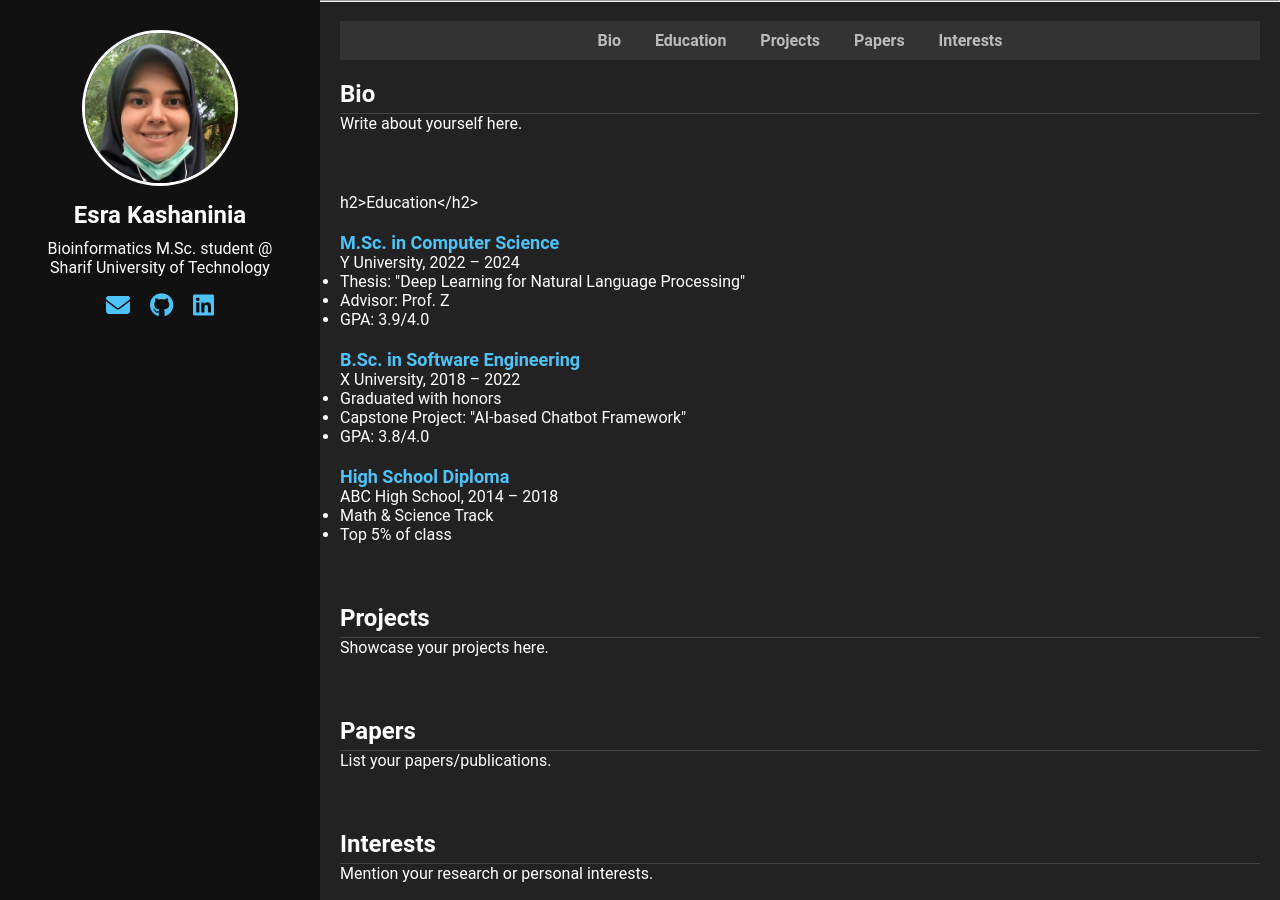
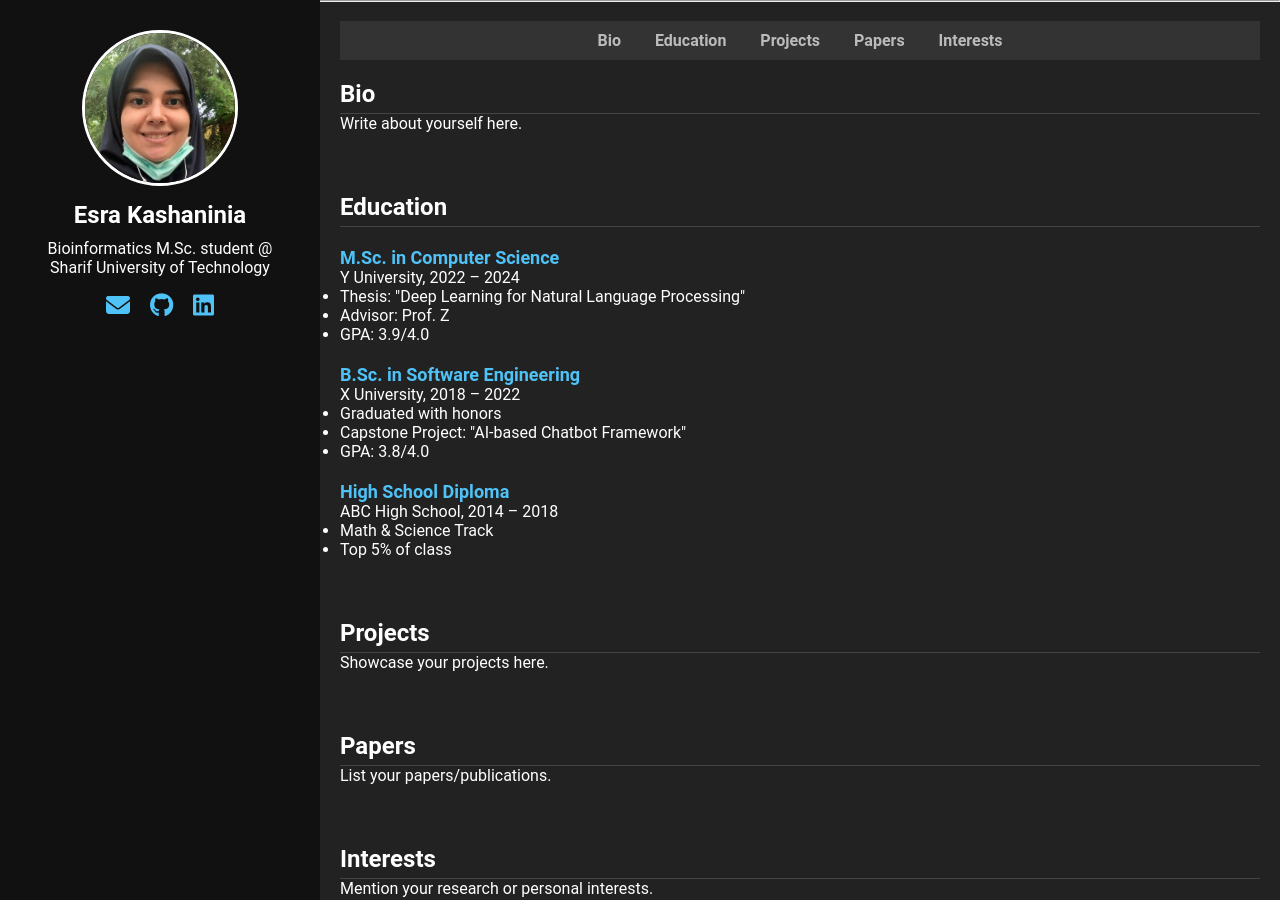
Before and after one commit to Esra-K/Esra-K.github.io, a Jekyll site: the page built from index.md, in a window 1280 px wide and 900 px high. Built offline with Jekyll 4.4.1, drawn with Linux system fonts in a browser that asks for light colours; our own code applies the rules of GitHub Pages for plain Markdown files.

Commit message:
added missing <

```diff
--- a/index.md
+++ b/index.md
@@ -38,7 +38,7 @@ layout: default
 
     <section id="bio"><h2>Bio</h2><p>Write about yourself here.</p></section>
     <section id="education">
-      h2>Education</h2>
+      <h2>Education</h2>
 
       <h3>M.Sc. in Computer Science</h3>
       <p>Y University, 2022 – 2024</p>
```
